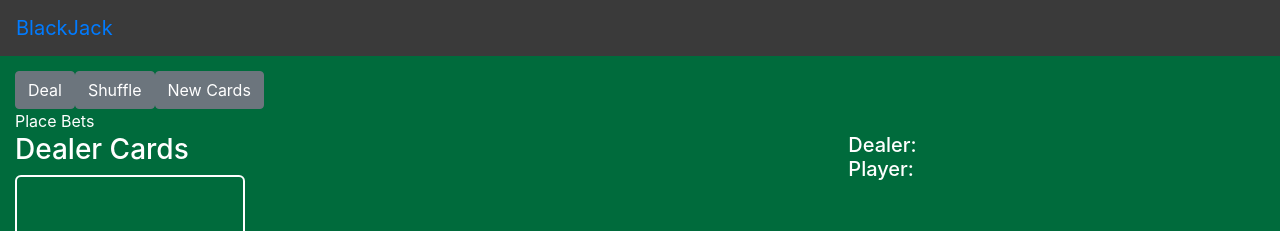
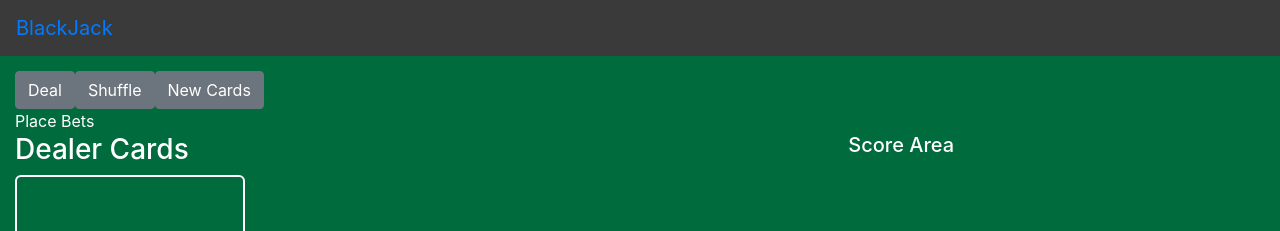
Before and after one commit to jer244/BlackJack, an Angular app: page /play in a window 1280 px wide. Shown: the top 231 px of the page. Built offline with nearby package versions, Linux system fonts and the light colour scheme; no server answers.

Commit message:
hide dealer's score

```diff
--- a/src/app/gameboard/gameboard.component.html
+++ b/src/app/gameboard/gameboard.component.html
@@ -47,8 +47,7 @@
     </div>
     <div class="score-area">
       <h5>
-        Dealer: <span *ngIf="hands">{{hands[0].count}}</span>
-        <br> Player: <span *ngIf="hands">{{hands[1].count}}<span *ngIf="hands[1].hasAce && hands[1].count<12"> or {{hands[1].count + 10}}</span></span>
+       Score Area
       </h5>
     </div>
   </div>
```
